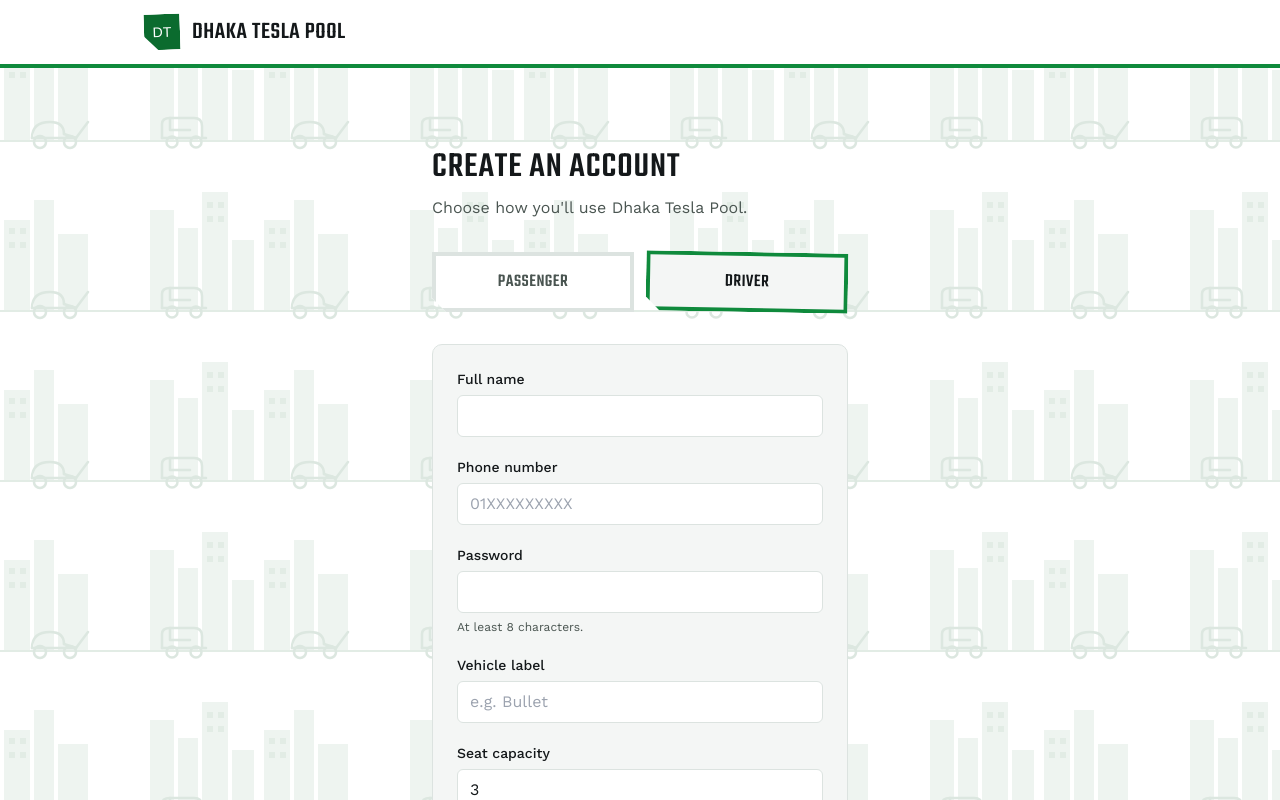
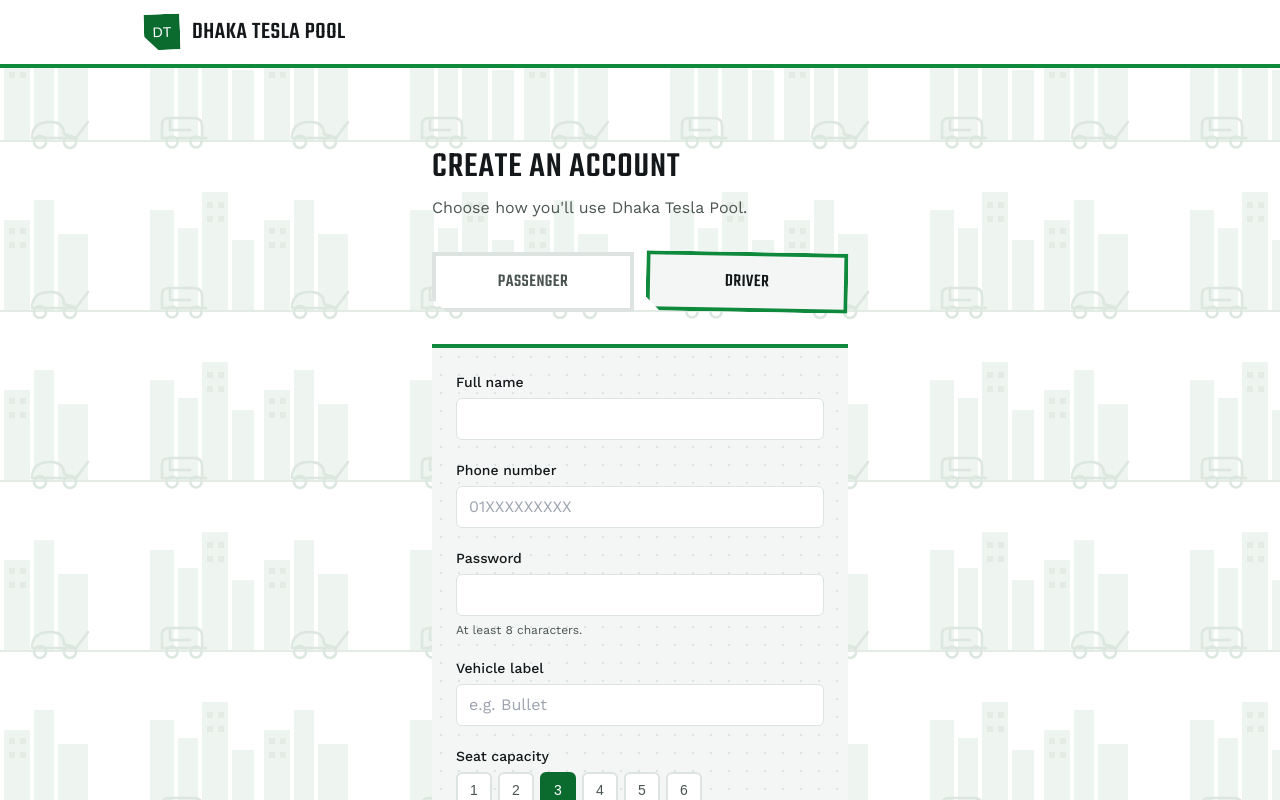
Before and after one commit to exoxeph/tesla-pool, a Next.js app in the folder apps/web/: page /signup in a window 1280 px wide. Both pictures are taken after a click on the radio button "DRIVER". Shown: the top 800 px of the page. Built offline with nearby package versions, Linux system fonts and the light colour scheme; no server answers; a web font is replaced by a local one.

Commit message:
style(web): refresh signup and login page design

```diff
--- a/apps/web/app/globals.css
+++ b/apps/web/app/globals.css
@@ -45,37 +45,11 @@ body {
   background-size: 18px 18px;
 }
 
-@keyframes gauge-sweep {
-  from {
-    stroke-dashoffset: var(--gauge-empty);
-  }
-  to {
-    stroke-dashoffset: var(--gauge-fill);
-  }
+/* The one way the CNG-permit world extends onto task surfaces (forms, the
+   driver dashboard): a top permit-stripe accent plus the dash-grid
+   texture. Deliberately restrained compared to the homepage's sticker
+   rotation/clip-path — these are Operate-mode surfaces, so the motif
+   lives in one precise detail, not full expression. */
+.permit-card {
+  @apply dash-grid border-t-4 border-t-green-500 bg-surface-card;
 }
-
-.gauge-needle,
-.gauge-fill {
-  animation: gauge-sweep 900ms cubic-bezier(0.16, 1, 0.3, 1) both;
-}
-
-@keyframes gauge-needle-sweep {
-  from {
-    transform: rotate(var(--needle-start));
-  }
-  to {
-    transform: rotate(var(--needle-end));
-  }
-}
-
-.gauge-needle {
-  animation-name: gauge-needle-sweep;
-  transform-origin: var(--needle-origin);
-}
-
-@media (prefers-reduced-motion: reduce) {
-  .gauge-needle,
-  .gauge-fill {
-    animation: none;
-  }
-}
--- a/apps/web/app/login/login-form.tsx
+++ b/apps/web/app/login/login-form.tsx
@@ -4,11 +4,14 @@ import Link from "next/link";
 import { useRouter, useSearchParams } from "next/navigation";
 import { FormEvent, useState } from "react";
 import { postAuth, saveAuthToken } from "@/lib/auth-client";
+import { isValidPhone } from "@/lib/validation";
 
 type LoginResponse = {
   token: string;
   user: { id: string; name: string; phone: string; role: string };
 };
+
+type FieldErrors = Partial<Record<"phone" | "password", string>>;
 
 export function LoginForm() {
   const router = useRouter();
@@ -18,11 +21,28 @@ export function LoginForm() {
   const [phone, setPhone] = useState("");
   const [password, setPassword] = useState("");
   const [isSubmitting, setIsSubmitting] = useState(false);
-  const [error, setError] = useState<string | null>(null);
+  const [fieldErrors, setFieldErrors] = useState<FieldErrors>({});
+  const [formError, setFormError] = useState<string | null>(null);
+
+  function validate(): FieldErrors {
+    const errors: FieldErrors = {};
+    if (!isValidPhone(phone)) {
+      errors.phone = "Enter a valid Bangladeshi phone number.";
+    }
+    if (!password) {
+      errors.password = "Password is required.";
+    }
+    return errors;
+  }
 
   async function handleSubmit(event: FormEvent<HTMLFormElement>) {
     event.preventDefault();
-    setError(null);
+    setFormError(null);
+
+    const errors = validate();
+    setFieldErrors(errors);
+    if (Object.keys(errors).length > 0) return;
+
     setIsSubmitting(true);
 
     try {
@@ -33,7 +53,11 @@ export function LoginForm() {
       saveAuthToken(data.token);
       router.push(data.user.role === "DRIVER" ? "/driver/dashboard" : "/dashboard");
     } catch (err) {
-      setError(err instanceof Error ? err.message : "Something went wrong.");
+      // A wrong phone/password combo is a server-verified fact (not a
+      // format problem), so it surfaces here rather than as a field error.
+      setFormError(
+        err instanceof Error ? err.message : "Couldn't reach the server. Check your connection and try again."
+      );
       setIsSubmitting(false);
     }
   }
@@ -54,14 +78,14 @@ export function LoginForm() {
       <form
         onSubmit={handleSubmit}
         noValidate
-        className="flex flex-col gap-5 rounded-lg border border-border bg-surface-card p-6"
+        className="permit-card flex flex-col gap-5 rounded-b-lg p-6"
       >
-        {error ? (
+        {formError ? (
           <p
             role="alert"
             className="rounded-md border border-danger-600 bg-danger-50 px-3 py-2 text-sm text-danger-600"
           >
-            {error}
+            {formError}
           </p>
         ) : null}
 
@@ -76,11 +100,20 @@ export function LoginForm() {
             inputMode="numeric"
             autoComplete="tel"
             placeholder="01XXXXXXXXX"
-            required
+            aria-invalid={Boolean(fieldErrors.phone)}
+            aria-describedby={fieldErrors.phone ? "phone-error" : undefined}
             value={phone}
             onChange={(e) => setPhone(e.target.value)}
-            className="rounded-md border border-border bg-surface px-3 py-2 font-sans text-base text-ink-900 focus-visible:outline-none focus-visible:ring-2 focus-visible:ring-green-600"
+            className={
+              "rounded-md border bg-surface px-3 py-2 font-sans text-base text-ink-900 focus-visible:outline-none focus-visible:ring-2 focus-visible:ring-green-600 " +
+              (fieldErrors.phone ? "border-danger-600" : "border-border")
+            }
           />
+          {fieldErrors.phone ? (
+            <p id="phone-error" className="font-sans text-xs text-danger-600">
+              {fieldErrors.phone}
+            </p>
+          ) : null}
         </div>
 
         <div className="flex flex-col gap-1.5">
@@ -92,11 +125,20 @@ export function LoginForm() {
             name="password"
             type="password"
             autoComplete="current-password"
-            required
+            aria-invalid={Boolean(fieldErrors.password)}
+            aria-describedby={fieldErrors.password ? "password-error" : undefined}
             value={password}
             onChange={(e) => setPassword(e.target.value)}
-            className="rounded-md border border-border bg-surface px-3 py-2 font-sans text-base text-ink-900 focus-visible:outline-none focus-visible:ring-2 focus-visible:ring-green-600"
+            className={
+              "rounded-md border bg-surface px-3 py-2 font-sans text-base text-ink-900 focus-visible:outline-none focus-visible:ring-2 focus-visible:ring-green-600 " +
+              (fieldErrors.password ? "border-danger-600" : "border-border")
+            }
           />
+          {fieldErrors.password ? (
+            <p id="password-error" className="font-sans text-xs text-danger-600">
+              {fieldErrors.password}
+            </p>
+          ) : null}
         </div>
 
         <button
--- a/apps/web/app/signup/signup-form.tsx
+++ b/apps/web/app/signup/signup-form.tsx
@@ -4,6 +4,8 @@ import Link from "next/link";
 import { useRouter, useSearchParams } from "next/navigation";
 import { FormEvent, useState } from "react";
 import { postAuth, saveAuthToken } from "@/lib/auth-client";
+import { isValidPhone } from "@/lib/validation";
+import { SeatPicker } from "@/components/seat-picker";
 
 type SignupResponse = {
   token: string;
@@ -15,6 +17,9 @@ type DriverSignupResponse = SignupResponse & {
 };
 
 type Role = "passenger" | "driver";
+type FieldErrors = Partial<
+  Record<"name" | "phone" | "password" | "vehicleLabel", string>
+>;
 
 export function SignupForm() {
   const router = useRouter();
@@ -27,13 +32,34 @@ export function SignupForm() {
   const [phone, setPhone] = useState("");
   const [password, setPassword] = useState("");
   const [vehicleLabel, setVehicleLabel] = useState("");
-  const [capacity, setCapacity] = useState("3");
+  const [capacity, setCapacity] = useState(3);
   const [isSubmitting, setIsSubmitting] = useState(false);
-  const [error, setError] = useState<string | null>(null);
+  const [fieldErrors, setFieldErrors] = useState<FieldErrors>({});
+  const [formError, setFormError] = useState<string | null>(null);
+
+  function validate(): FieldErrors {
+    const errors: FieldErrors = {};
+    if (!name.trim()) errors.name = "Name is required.";
+    if (!isValidPhone(phone)) {
+      errors.phone = "Enter a valid Bangladeshi phone number.";
+    }
+    if (password.length < 8) {
+      errors.password = "Password must be at least 8 characters.";
+    }
+    if (role === "driver" && !vehicleLabel.trim()) {
+      errors.vehicleLabel = "Vehicle label is required.";
+    }
+    return errors;
+  }
 
   async function handleSubmit(event: FormEvent<HTMLFormElement>) {
     event.preventDefault();
-    setError(null);
+    setFormError(null);
+
+    const errors = validate();
+    setFieldErrors(errors);
+    if (Object.keys(errors).length > 0) return;
+
     setIsSubmitting(true);
 
     try {
@@ -48,19 +74,17 @@ export function SignupForm() {
       } else {
         const data = await postAuth<DriverSignupResponse>(
           "/auth/driver-signup",
-          {
-            name,
-            phone,
-            password,
-            vehicleLabel,
-            capacity: Number(capacity),
-          }
+          { name, phone, password, vehicleLabel, capacity }
         );
         saveAuthToken(data.token);
         router.push("/driver/dashboard");
       }
     } catch (err) {
-      setError(err instanceof Error ? err.message : "Something went wrong.");
+      // Only network/server-level failures reach here — field-level
+      // problems are already caught above without a round trip.
+      setFormError(
+        err instanceof Error ? err.message : "Couldn't reach the server. Check your connection and try again."
+      );
       setIsSubmitting(false);
     }
   }
@@ -110,14 +134,14 @@ export function SignupForm() {
       <form
         onSubmit={handleSubmit}
         noValidate
-        className="flex flex-col gap-5 rounded-lg border border-border bg-surface-card p-6"
+        className="permit-card flex flex-col gap-5 rounded-b-lg p-6"
       >
-        {error ? (
+        {formError ? (
           <p
             role="alert"
             className="rounded-md border border-danger-600 bg-danger-50 px-3 py-2 text-sm text-danger-600"
           >
-            {error}
+            {formError}
           </p>
         ) : null}
 
@@ -130,11 +154,20 @@ export function SignupForm() {
             name="name"
             type="text"
             autoComplete="name"
-            required
+            aria-invalid={Boolean(fieldErrors.name)}
+            aria-describedby={fieldErrors.name ? "name-error" : undefined}
             value={name}
             onChange={(e) => setName(e.target.value)}
-            className="rounded-md border border-border bg-surface px-3 py-2 font-sans text-base text-ink-900 focus-visible:outline-none focus-visible:ring-2 focus-visible:ring-green-600"
+            className={
+              "rounded-md border bg-surface px-3 py-2 font-sans text-base text-ink-900 focus-visible:outline-none focus-visible:ring-2 focus-visible:ring-green-600 " +
+              (fieldErrors.name ? "border-danger-600" : "border-border")
+            }
           />
+          {fieldErrors.name ? (
+            <p id="name-error" className="font-sans text-xs text-danger-600">
+              {fieldErrors.name}
+            </p>
+          ) : null}
         </div>
 
         <div className="flex flex-col gap-1.5">
@@ -148,11 +181,20 @@ export function SignupForm() {
             inputMode="numeric"
             autoComplete="tel"
             placeholder="01XXXXXXXXX"
-            required
+            aria-invalid={Boolean(fieldErrors.phone)}
+            aria-describedby={fieldErrors.phone ? "phone-error" : undefined}
             value={phone}
             onChange={(e) => setPhone(e.target.value)}
-            className="rounded-md border border-border bg-surface px-3 py-2 font-sans text-base text-ink-900 focus-visible:outline-none focus-visible:ring-2 focus-visible:ring-green-600"
+            className={
+              "rounded-md border bg-surface px-3 py-2 font-sans text-base text-ink-900 focus-visible:outline-none focus-visible:ring-2 focus-visible:ring-green-600 " +
+              (fieldErrors.phone ? "border-danger-600" : "border-border")
+            }
           />
+          {fieldErrors.phone ? (
+            <p id="phone-error" className="font-sans text-xs text-danger-600">
+              {fieldErrors.phone}
+            </p>
+          ) : null}
         </div>
 
         <div className="flex flex-col gap-1.5">
@@ -164,13 +206,24 @@ export function SignupForm() {
             name="password"
             type="password"
             autoComplete="new-password"
-            minLength={8}
-            required
+            aria-invalid={Boolean(fieldErrors.password)}
+            aria-describedby="password-hint"
             value={password}
             onChange={(e) => setPassword(e.target.value)}
-            className="rounded-md border border-border bg-surface px-3 py-2 font-sans text-base text-ink-900 focus-visible:outline-none focus-visible:ring-2 focus-visible:ring-green-600"
+            className={
+              "rounded-md border bg-surface px-3 py-2 font-sans text-base text-ink-900 focus-visible:outline-none focus-visible:ring-2 focus-visible:ring-green-600 " +
+              (fieldErrors.password ? "border-danger-600" : "border-border")
+            }
           />
-          <p className="font-sans text-xs text-ink-600">At least 8 characters.</p>
+          <p
+            id="password-hint"
+            className={
+              "font-sans text-xs " +
+              (fieldErrors.password ? "text-danger-600" : "text-ink-600")
+            }
+          >
+            {fieldErrors.password ?? "At least 8 characters."}
+          </p>
         </div>
 
         {role === "driver" ? (
@@ -184,29 +237,27 @@ export function SignupForm() {
                 name="vehicleLabel"
                 type="text"
                 placeholder="e.g. Bullet"
-                required
+                aria-invalid={Boolean(fieldErrors.vehicleLabel)}
+                aria-describedby={fieldErrors.vehicleLabel ? "vehicle-error" : undefined}
                 value={vehicleLabel}
                 onChange={(e) => setVehicleLabel(e.target.value)}
-                className="rounded-md border border-border bg-surface px-3 py-2 font-sans text-base text-ink-900 focus-visible:outline-none focus-visible:ring-2 focus-visible:ring-green-600"
+                className={
+                  "rounded-md border bg-surface px-3 py-2 font-sans text-base text-ink-900 focus-visible:outline-none focus-visible:ring-2 focus-visible:ring-green-600 " +
+                  (fieldErrors.vehicleLabel ? "border-danger-600" : "border-border")
+                }
               />
+              {fieldErrors.vehicleLabel ? (
+                <p id="vehicle-error" className="font-sans text-xs text-danger-600">
+                  {fieldErrors.vehicleLabel}
+                </p>
+              ) : null}
             </div>
 
             <div className="flex flex-col gap-1.5">
-              <label htmlFor="capacity" className="font-sans text-sm font-medium text-ink-900">
+              <span className="font-sans text-sm font-medium text-ink-900">
                 Seat capacity
-              </label>
-              <input
-                id="capacity"
-                name="capacity"
-                type="number"
-                min={1}
-                max={6}
-                required
-                value={capacity}
-                onChange={(e) => setCapacity(e.target.value)}
-                className="rounded-md border border-border bg-surface px-3 py-2 font-sans text-base text-ink-900 focus-visible:outline-none focus-visible:ring-2 focus-visible:ring-green-600"
-              />
-              <p className="font-sans text-xs text-ink-600">1 to 6 seats.</p>
+              </span>
+              <SeatPicker value={capacity} onChange={setCapacity} />
             </div>
           </>
         ) : null}
--- /dev/null
+++ b/apps/web/components/seat-picker.tsx
@@ -0,0 +1,48 @@
+// The direction contract names this motif explicitly: "seat occupancy
+// reads as a segmented, counted strip, never a soft progress bar." Used
+// both as an input (driver signup) and read-only (driver dashboard).
+const SEATS = [1, 2, 3, 4, 5, 6] as const;
+
+export function SeatPicker({
+  value,
+  onChange,
+  readOnly = false,
+  id,
+}: {
+  value: number;
+  onChange?: (seats: number) => void;
+  readOnly?: boolean;
+  id?: string;
+}) {
+  return (
+    <div
+      id={id}
+      role={readOnly ? undefined : "radiogroup"}
+      aria-label={readOnly ? undefined : "Seat capacity"}
+      className="flex gap-1.5"
+    >
+      {SEATS.map((seat) => {
+        const selected = seat === value;
+        return (
+          <button
+            key={seat}
+            type="button"
+            role={readOnly ? undefined : "radio"}
+            aria-checked={readOnly ? undefined : selected}
+            disabled={readOnly}
+            onClick={() => onChange?.(seat)}
+            className={
+              "flex h-9 w-9 items-center justify-center rounded-md border-2 font-meter text-sm transition-colors focus-visible:outline-none focus-visible:ring-2 focus-visible:ring-green-600 " +
+              (selected
+                ? "border-green-600 bg-green-600 text-white"
+                : "border-border bg-surface text-ink-600") +
+              (readOnly ? " cursor-default" : " cursor-pointer")
+            }
+          >
+            {seat}
+          </button>
+        );
+      })}
+    </div>
+  );
+}
--- /dev/null
+++ b/apps/web/lib/validation.ts
@@ -0,0 +1,15 @@
+// Mirrors the backend's phone normalization/validation (apps/api's
+// auth.schema.ts) so client-side checks never reject something the
+// server would accept, or vice versa. Server stays the source of truth.
+const PHONE_REGEX = /^01[3-9]\d{8}$/;
+
+export function normalizePhone(raw: string): string {
+  return raw
+    .trim()
+    .replace(/[\s-]/g, "")
+    .replace(/^\+?880/, "0");
+}
+
+export function isValidPhone(raw: string): boolean {
+  return PHONE_REGEX.test(normalizePhone(raw));
+}
```
